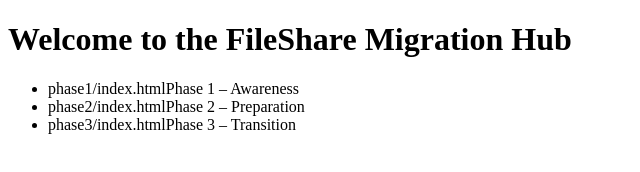
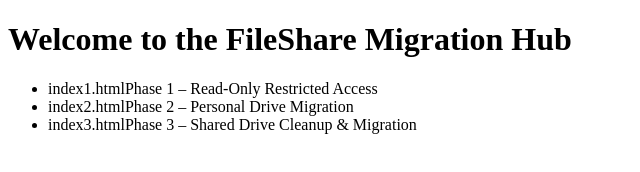
Before and after one commit to kdestro/SSC_FileShare, a plain HTML site: page index.html in a window 1280 px wide. Shown: the whole page, without its empty margins (0-640 px from the left). Drawn offline with Linux system fonts and the light colour scheme.

Commit message:
Update index.html

```diff
--- a/index.html
+++ b/index.html
@@ -4,9 +4,9 @@
 <body>
   <h1>Welcome to the FileShare Migration Hub</h1>
   <ul>
-    <li>phase1/index.htmlPhase 1 – Awareness</a></li>
-    <li>phase2/index.htmlPhase 2 – Preparation</a></li>
-    <li>phase3/index.htmlPhase 3 – Transition</a></li>
+    <li>index1.htmlPhase 1 – Read-Only Restricted Access</a></li>
+    <li>index2.htmlPhase 2 – Personal Drive Migration</a></li>
+    <li>index3.htmlPhase 3 – Shared Drive Cleanup & Migration</a></li>
   </ul>
 </body>
 </html>
```
